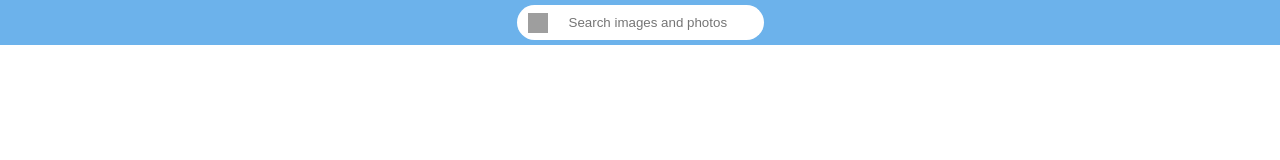
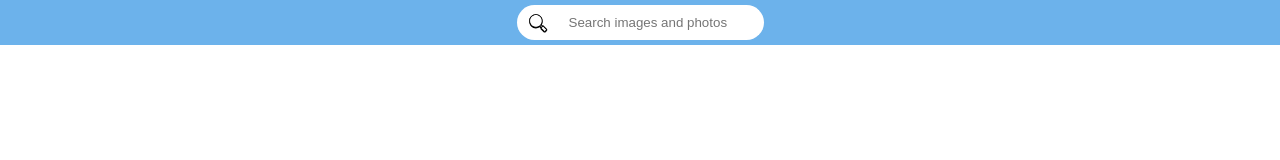
Before and after one commit to spaceTony9/goit-react-hw-04, a React (Vite) app: page / in a window 1280 px wide. Shown: the top 160 px of the page. Built offline with nearby package versions, Linux system fonts and the light colour scheme; grey boxes are pictures that could not be loaded.

Commit message:
Update SearchBar.jsx

```diff
--- a/src/components/SearchBar/SearchBar.jsx
+++ b/src/components/SearchBar/SearchBar.jsx
@@ -20,11 +20,7 @@ export default function SearchBar({ onSubmit }) {
         <Form className={css.form}>
           <div className={css.fieldWrapper}>
             <button className={css.button} type="submit">
-              <img
-                className={css.searchIcon}
-                src="./img/searchIcon.svg"
-                alt="Search"
-              />
+              <img className={css.searchIcon} src="/src/img/searchIcon.svg" alt="Search" />
             </button>
             <Field
               className={css.input}
```
